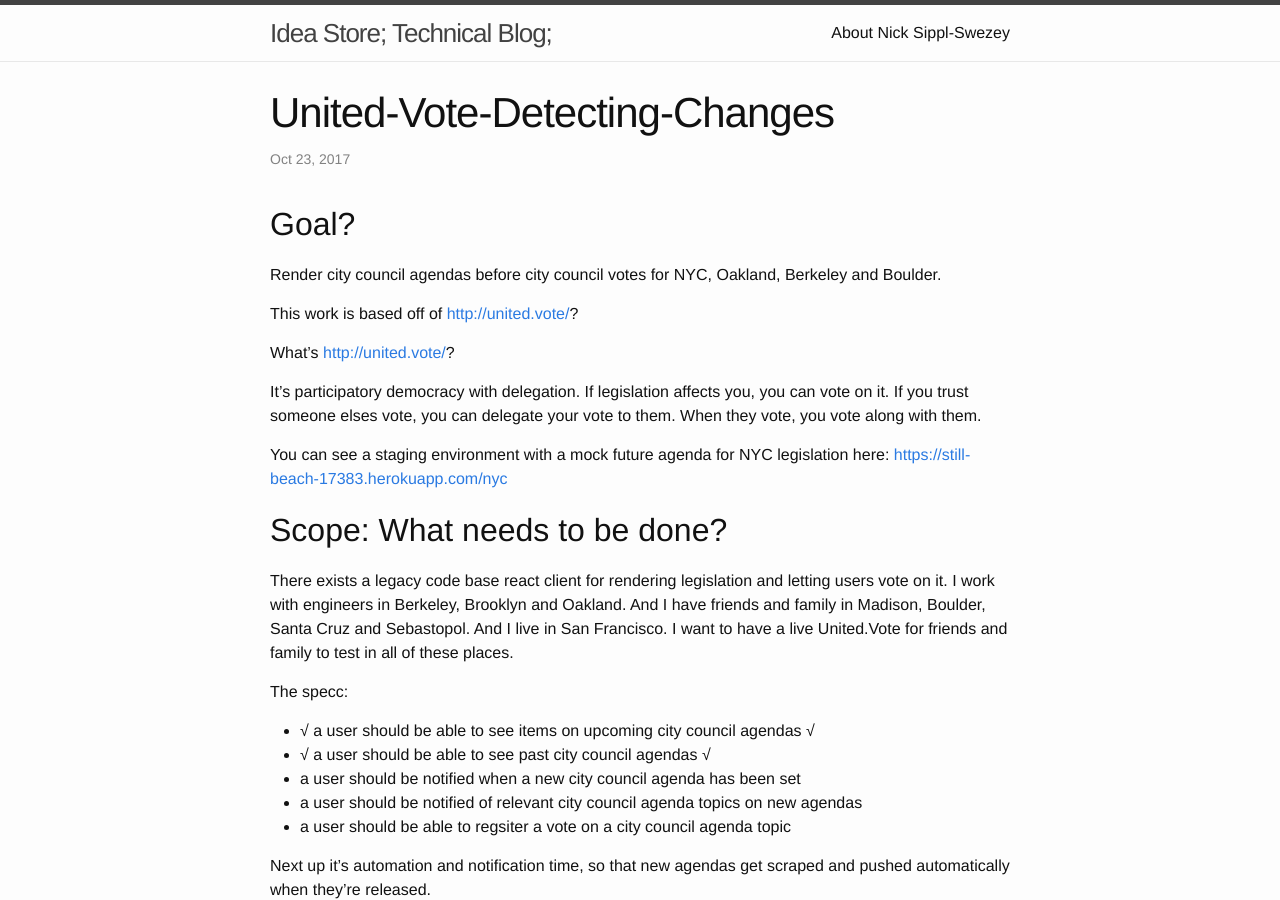
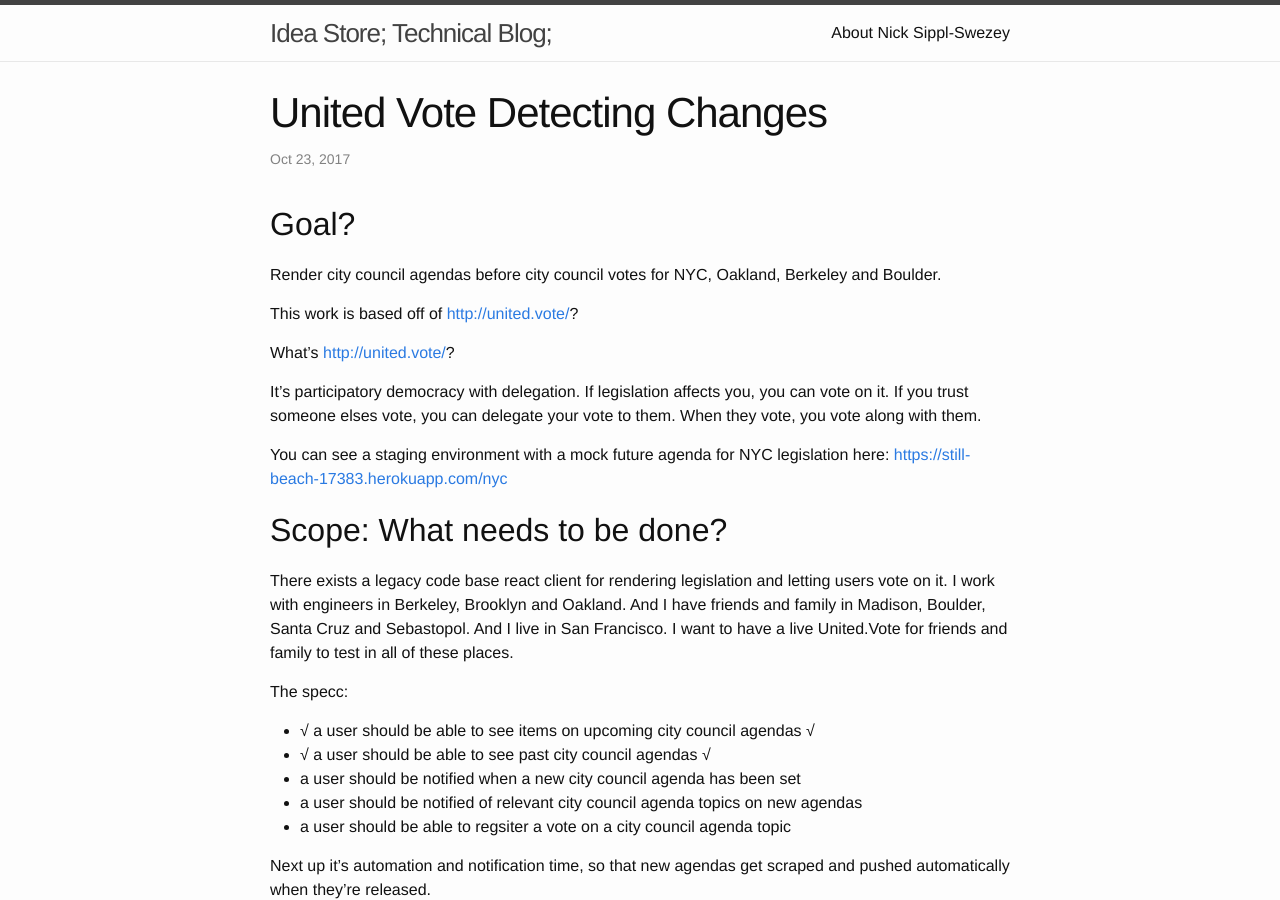
Before and after one commit to nsipplswezey/nsipplswezey.github.io, a Jekyll site: the page built from _posts/2017-10-23-United-Vote-Detecting-Changes.md, in a window 1280 px wide and 900 px high. Built offline with Jekyll 4.4.1, drawn with Linux system fonts in a browser that asks for light colours; comment, search, counter and statistics services are not loaded.

```diff
--- a/_posts/2017-10-23-United-Vote-Detecting-Changes.md
+++ b/_posts/2017-10-23-United-Vote-Detecting-Changes.md
@@ -1,6 +1,6 @@
 ---
 layout: post
-title: United-Vote-Detecting-Changes
+title: United Vote Detecting Changes
 ---
 ## Goal?
 
```
